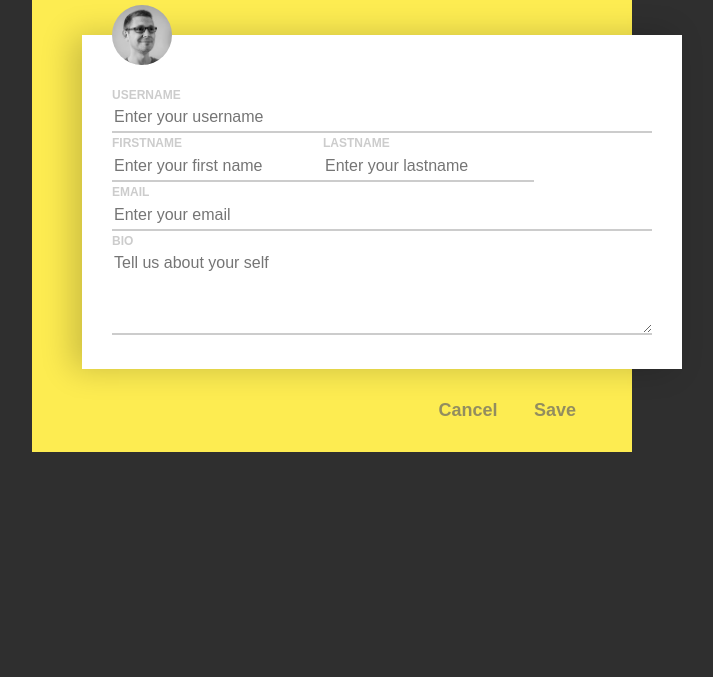
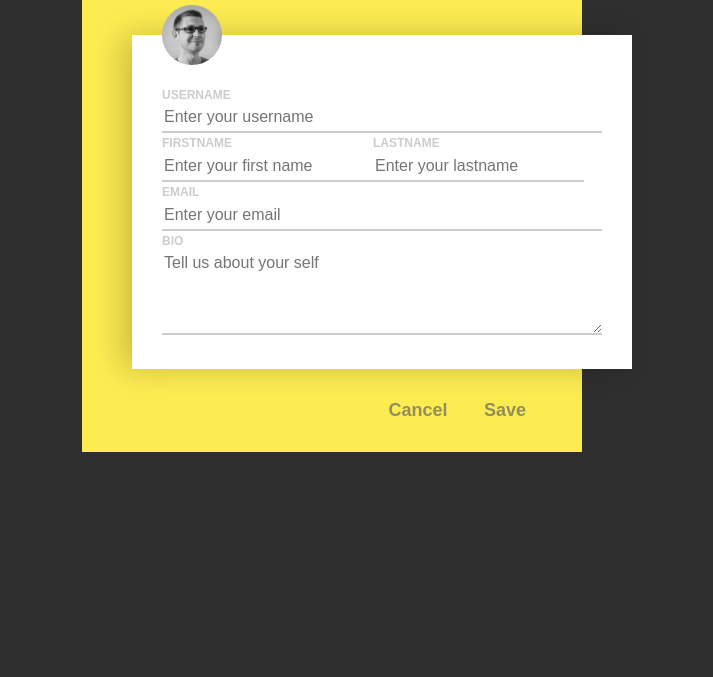
Before and after one commit to asrorkhujar/loyiha-accaunt-settings, a plain HTML site: page index.html in a window 1280 px wide. Shown: the part 123-800 px from the top of the page, without its empty margins (308-1021 px from the left). Drawn offline with Linux system fonts and the light colour scheme.

Commit message:
changes with 600 to 500

```diff
--- a/css/styles.css
+++ b/css/styles.css
@@ -62,7 +62,7 @@ img {
 }
 
 .account-box{
-  width: 600px;
+  width: 500px;
   background-color: var(--bg-yellow);
   padding-top: 50px;
   padding-bottom: 30px;
@@ -107,7 +107,7 @@ margin: 0;
 }
 
 .box{
-  width: 600px;
+  width: 500px;
   background-color: var(--bg-white);
   padding: 50px 30px 30px 30px;
   box-shadow: -10px 0px 30px 0px rgba(0, 0, 0, 0.2);
```
Lines whose indentation alone changed are shown as unchanged.
